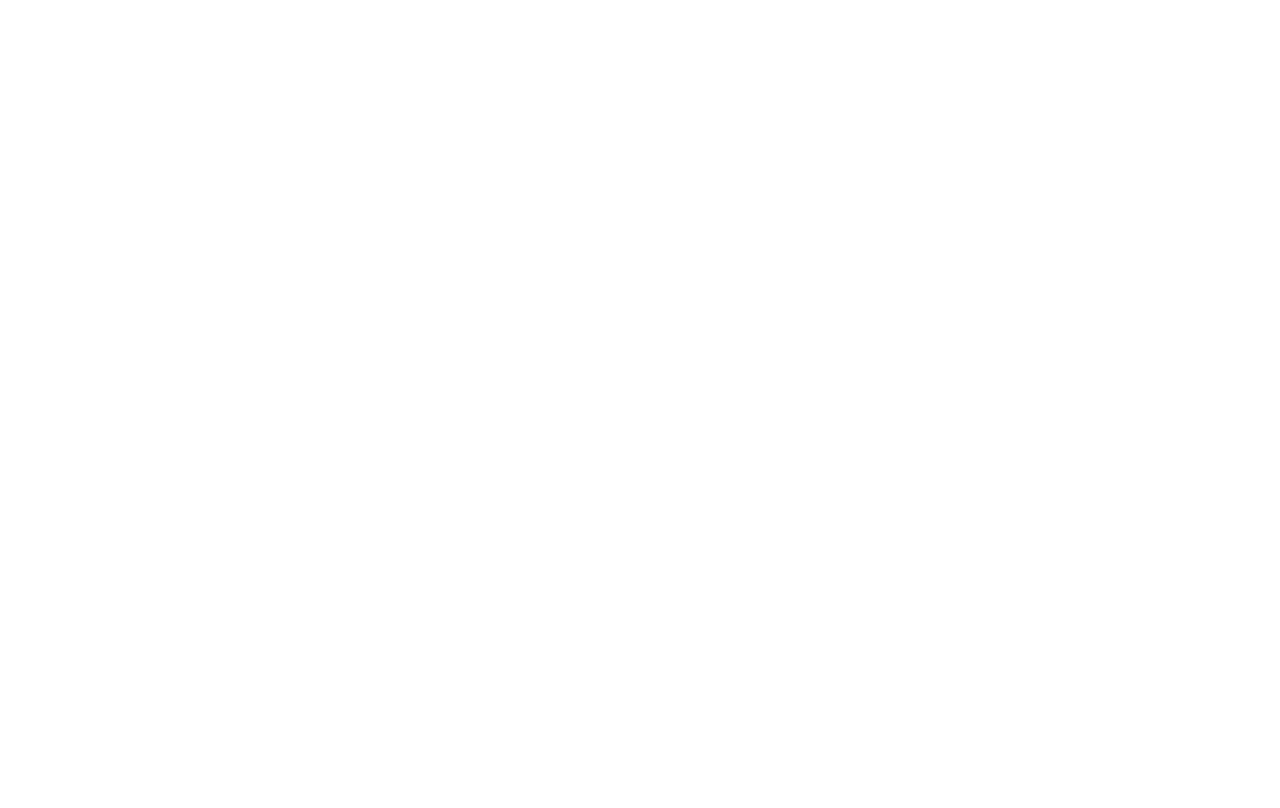
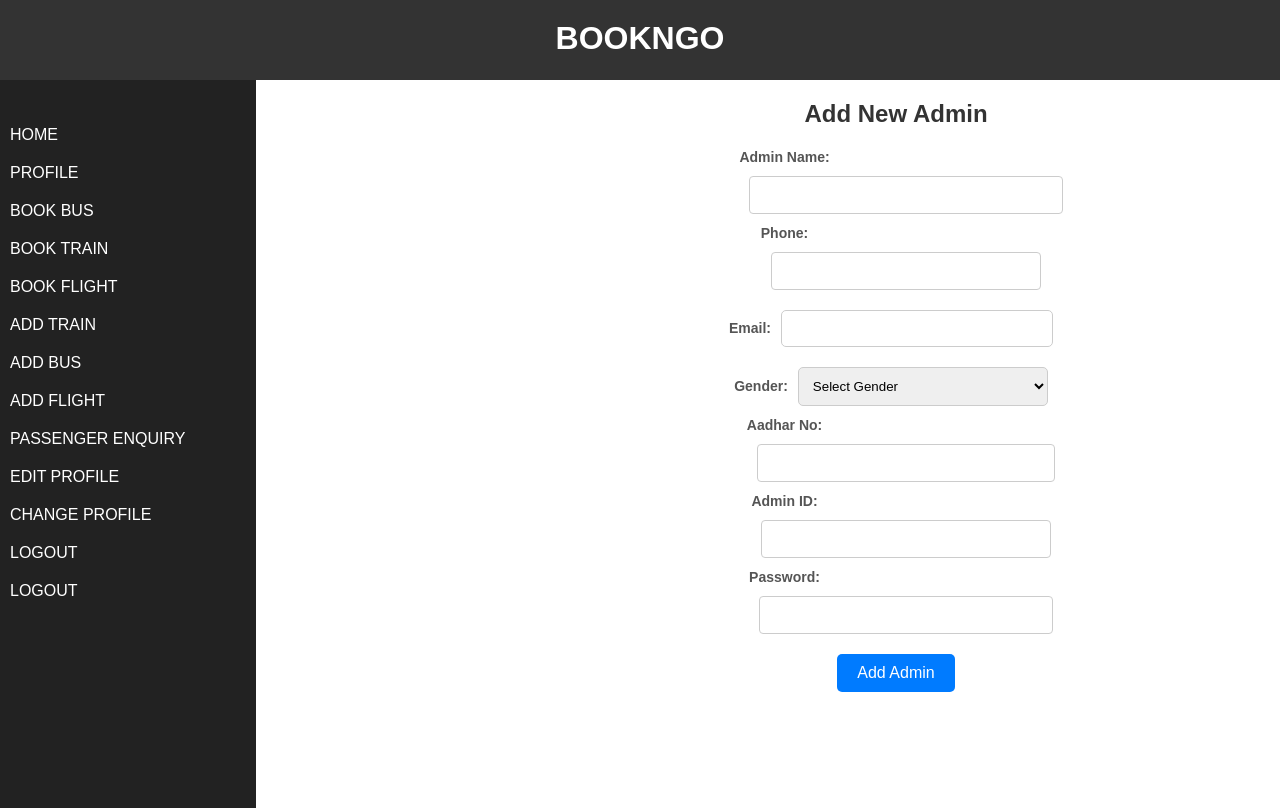
Before and after one commit to Daemon-Targaryen-Caraxes/BookNGo, a React (Vite) app in the folder frontend/: page /addadmin in a window 1280 px wide. Before the commit this address had no page. Built offline with nearby package versions, Linux system fonts and the light colour scheme; a web font is replaced by a local one.

Commit message:
add new admin feature

```diff
--- a/frontend/src/App.jsx
+++ b/frontend/src/App.jsx
@@ -19,6 +19,7 @@
 import ChangeadminPassword from './components/adminside/changeadminpassword';
 import AdminProfile from './components/adminside/adminprofile';
 import EditAdmin from './components/adminside/editprofile';
+import AddAdmin from './components/adminside/Addadmin';
 
 const App = () => {
   return (
@@ -28,18 +29,20 @@
         <Route path="/login" element={<Login />} />
         <Route path="/signup" element={<SignUp />} />
         <Route path="/AdminLogin" element={<AdminLogin />} />
-        <Route path="/AddTransport" element={<AddTransport />} />
         <Route path="/" element={<AdminLayout/>}>
           <Route path="/changeadminpassword" element={<ChangeadminPassword/>} />
+          <Route path="/AddTransport" element={<AddTransport />} />
           <Route path="/adminprofile" element={<AdminProfile/>} />
-          <Route path="/editprofile" element={<EditAdmin/>} />
-          <Route path="/TravelSearchForm" element={<TravelSearchForm />} />
+          <Route path="/editadminprofile" element={<EditAdmin/>} />
+          <Route path="/adminTravelSearchForm" element={<TravelSearchForm />} />
           <Route path="/searchResults" element={<SearchResults />} />
           <Route path="/booking" element={<BookingForm />} />
           <Route path="/enquiry" element={<Enquiry />} />
           <Route path="/bookedhistory" element={<BookedHistory />} />
           <Route path='/confirmation' element={<ConfirmationPage />} />
-          <Route path='/selecttraveloption' element={<SelectOptionPage />} />
+          <Route path='/adminselecttraveloption' element={<SelectOptionPage />} />
+          <Route path='/addadmin' element={<AddAdmin/>} />
+
         </Route>
         <Route path="/" element={<Layout />}>
           <Route path="/changepassword" element={<ChangePassword />} />
--- a/frontend/src/Components/adminside/Addadmin.jsx
+++ b/frontend/src/Components/adminside/Addadmin.jsx
@@ -1,97 +1,110 @@
-import React, { useState } from "react";
-import { useNavigate } from "react-router-dom";
+import React, { useState } from 'react';
+import { useNavigate } from 'react-router-dom';
+const AddAdmin = () => {
+  const navigate=useNavigate();
+  const [formData, setFormData] = useState({
+    adminName: '',
+    phone: '',
+    email: '',
+    gender: '',
+    aadharNo: '',
+    adminId: '',
+    password: ''
+  });
 
-function AddAdmin() {
-  const navigate = useNavigate();
+  const [error, setError] = useState(null);
+  const [successMessage, setSuccessMessage] = useState(null);
 
-  const [adminName, setAdminName] = useState("");
-  const [phone, setPhone] = useState("");
-  const [email, setEmail] = useState("");
-  const [gender, setGender] = useState("");
-  const [aadharNo, setAadharNo] = useState("");
-  const [adminId, setAdminId] = useState("");
-  const [password, setPassword] = useState("");
-  const [confirmPassword, setConfirmPassword] = useState("");
-  const [error, setError] = useState("");
-  const [success, setSuccess] = useState("");
+  const handleChange = (e) => {
+    const { name, value } = e.target;
+    setFormData({
+      ...formData,
+      [name]: value
+    });
+  };
 
   const handleSubmit = async (e) => {
     e.preventDefault();
 
-    if (password !== confirmPassword) {
-      setError("Passwords do not match.");
-      return;
-    }
-
-    const newAdmin = {
-      adminName,
-      phone,
-      email,
-      gender,
-      aadharNo,
-      adminId,
-      password,
-    };
-
     try {
-      const response = await fetch("http://localhost:3000/admin", {
-        method: "POST",
+      const response = await fetch('http://localhost:3000/admin/add', {
+        method: 'POST',
         headers: {
-          "Content-Type": "application/json",
+          'Content-Type': 'application/json',
         },
-        body: JSON.stringify(newAdmin),
+        body: JSON.stringify(formData),
       });
 
       const data = await response.json();
 
       if (response.ok) {
-        setSuccess("Admin added successfully!");
-        setError(""); // Reset error
-        navigate("/admin/profile"); // Redirect to admin profile or any other page
+        setSuccessMessage(data.message);
+        setFormData({
+          adminName: '',
+          phone: '',
+          email: '',
+          gender: '',
+          aadharNo: '',
+          adminId: '',
+          password: ''
+        });
       } else {
-        setError(data.error || "Failed to add admin.");
+        setError(data.error || 'Failed to add new admin');
+        setSuccessMessage(null);
       }
     } catch (err) {
-      console.error("Error adding admin:", err);
-      setError("Server error, please try again later.");
+      setError('Failed to add new admin');
+      setSuccessMessage(null);
     }
   };
 
   return (
-    <div className="add-admin-container">
+    <div>
       <h2>Add New Admin</h2>
       <form onSubmit={handleSubmit}>
-        <div className="input-field">
+        <div>
+          <label htmlFor="adminName">Admin Name:</label>
           <input
             type="text"
-            placeholder="Admin Name"
-            value={adminName}
-            onChange={(e) => setAdminName(e.target.value)}
+            id="adminName"
+            name="adminName"
+            value={formData.adminName}
+            onChange={handleChange}
             required
           />
         </div>
-        <div className="input-field">
+
+        <div>
+          <label htmlFor="phone">Phone:</label>
           <input
             type="text"
-            placeholder="Phone"
-            value={phone}
-            onChange={(e) => setPhone(e.target.value)}
+            id="phone"
+            name="phone"
+            value={formData.phone}
+            onChange={handleChange}
             required
           />
         </div>
-        <div className="input-field">
+
+        <div>
+          <label htmlFor="email">Email:</label>
           <input
             type="email"
-            placeholder="Email"
-            value={email}
-            onChange={(e) => setEmail(e.target.value)}
+            id="email"
+            name="email"
+            value={formData.email}
+            onChange={handleChange}
             required
           />
         </div>
-        <div className="input-field">
+
+        <div>
+          <label htmlFor="gender">Gender:</label>
           <select
-            value={gender}
-            onChange={(e) => setGender(e.target.value)}
+            id="gender"
+            name="gender"
+            value={formData.gender}
+            onChange={handleChange}
             required
           >
             <option value="">Select Gender</option>
@@ -100,48 +113,52 @@
             <option value="Other">Other</option>
           </select>
         </div>
-        <div className="input-field">
+
+        <div>
+          <label htmlFor="aadharNo">Aadhar No:</label>
           <input
             type="text"
-            placeholder="Aadhar No"
-            value={aadharNo}
-            onChange={(e) => setAadharNo(e.target.value)}
+            id="aadharNo"
+            name="aadharNo"
+            value={formData.aadharNo}
+            onChange={handleChange}
             required
           />
         </div>
-        <div className="input-field">
+
+        <div>
+          <label htmlFor="adminId">Admin ID:</label>
           <input
             type="text"
-            placeholder="Admin ID"
-            value={adminId}
-            onChange={(e) => setAdminId(e.target.value)}
+            id="adminId"
+            name="adminId"
+            value={formData.adminId}
+            onChange={handleChange}
             required
           />
         </div>
-        <div className="input-field">
+
+        <div>
+          <label htmlFor="password">Password:</label>
           <input
             type="password"
-            placeholder="Password"
-            value={password}
-            onChange={(e) => setPassword(e.target.value)}
+            id="password"
+            name="password"
+            value={formData.password}
+            onChange={handleChange}
             required
           />
         </div>
-        <div className="input-field">
-          <input
-            type="password"
-            placeholder="Confirm Password"
-            value={confirmPassword}
-            onChange={(e) => setConfirmPassword(e.target.value)}
-            required
-          />
+
+        <div>
+          <button type="submit" onClick={()=>Navigate('/selecttraveloption')}>Add Admin</button>
         </div>
-        {error && <p className="error">{error}</p>}
-        {success && <p className="success">{success}</p>}
-        <button type="submit">Add Admin</button>
       </form>
+
+      {error && <div style={{ color: 'red' }}>{error}</div>}
+      {successMessage && <div style={{ color: 'green' }}>{successMessage}</div>}
     </div>
   );
-}
+};
 
 export default AddAdmin;
--- a/frontend/src/Components/adminside/AdminLayout.jsx
+++ b/frontend/src/Components/adminside/AdminLayout.jsx
@@ -15,12 +15,13 @@
             <li><Link to="/TravelSearchForm" state={{ selectedOption: "bus" }}>BOOK BUS</Link></li>
             <li><Link to="/TravelSearchForm" state={{ selectedOption: "train" }}>BOOK TRAIN</Link></li>
             <li><Link to="/TravelSearchForm" state={{ selectedOption: "flight" }}>BOOK FLIGHT</Link></li>
-            <li><Link to="/TravelSearchForm">ADD TRAIN</Link></li>
-            <li><Link to="/changepassword">ADD BUS</Link></li>
-            <li><Link to="/TravelSearchForm">ADD FLIGHT</Link></li>
+            <li><Link to="/AddTransport" state={{ selectedOption: "train" }}>ADD TRAIN</Link></li>
+            <li><Link to="/changepassword" state={{ selectedOption: "bus" }}>ADD BUS</Link></li>
+            <li><Link to="/AddTransport" state={{ selectedOption: "flight" }}>ADD FLIGHT</Link></li>
             <li><Link to="/changepassword">PASSENGER ENQUIRY</Link></li>
             <li><Link to="/editprofile">EDIT PROFILE</Link></li>
             <li><Link to="/changeadminprofile">CHANGE PROFILE</Link></li>
+            <li><Link to="/addadmin">LOGOUT</Link></li>
             <li><Link to="/TravelSearchForm">LOGOUT</Link></li>
           </ul>
         </nav>
--- a/frontend/src/Components/adminside/adminprofile.jsx
+++ b/frontend/src/Components/adminside/adminprofile.jsx
@@ -8,7 +8,6 @@
   const navigate = useNavigate();
 
   useEffect(() => {
-    // Get admin ID from local storage or from session
     const adminId = localStorage.getItem("adminId");
     if (!adminId) {
       setError("No admin found");
@@ -16,7 +15,6 @@
       return;
     }
 
-    // Fetch the admin profile from the backend
     fetch(`http://localhost:3000/admin/${adminId}/profile`)
       .then((response) => response.json())
       .then((data) => {
--- a/frontend/src/components/adminside/Adminlogin.jsx
+++ b/frontend/src/components/adminside/Adminlogin.jsx
@@ -26,7 +26,7 @@
 
       if (response.ok) {
         console.log("Login successful:", data);
-        navigate("/admin/profile");
+        navigate("/adminselecttraveloption");
       } else {
         setError(data.error || "An error occurred during login.");
       }
--- a/frontend/src/components/userside/TravelSearchForm.jsx
+++ b/frontend/src/components/userside/TravelSearchForm.jsx
@@ -10,9 +10,7 @@
   const [isLoading, setIsLoading] = useState(false);
   const navigate = useNavigate();
   const location = useLocation();
-
-  // Fetch the selected mode from the passed state
-  const selectedMode = location.state?.selectedOption || "bus"; // default to "bus" if no mode is provided
+  const selectedMode = location.state?.selectedOption || "bus";
 
   const handleInputChange = (e) => {
     const { name, value } = e.target;
@@ -29,7 +27,7 @@
       ...formData,
       from: formData.from.toLowerCase(),
       to: formData.to.toLowerCase(),
-      mode: selectedMode, // include the mode here
+      mode: selectedMode,
     };
     try {
       const response = await fetch("http://localhost:3000/transport/get-transport", {
```
Also changed, not shown: frontend/src/Components/adminside/AddTransport.jsx (+7 -4 lines), 2 other files (tests, documents, lock files or other folders).
